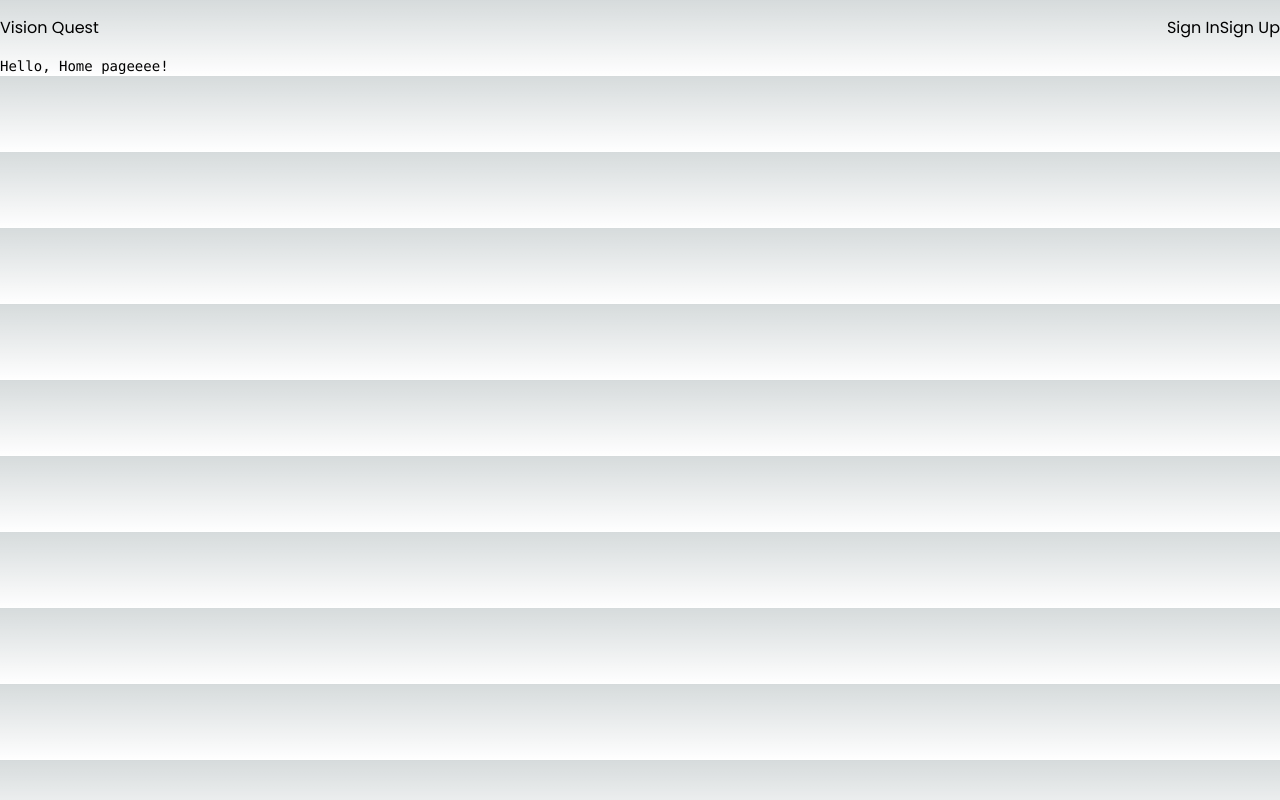
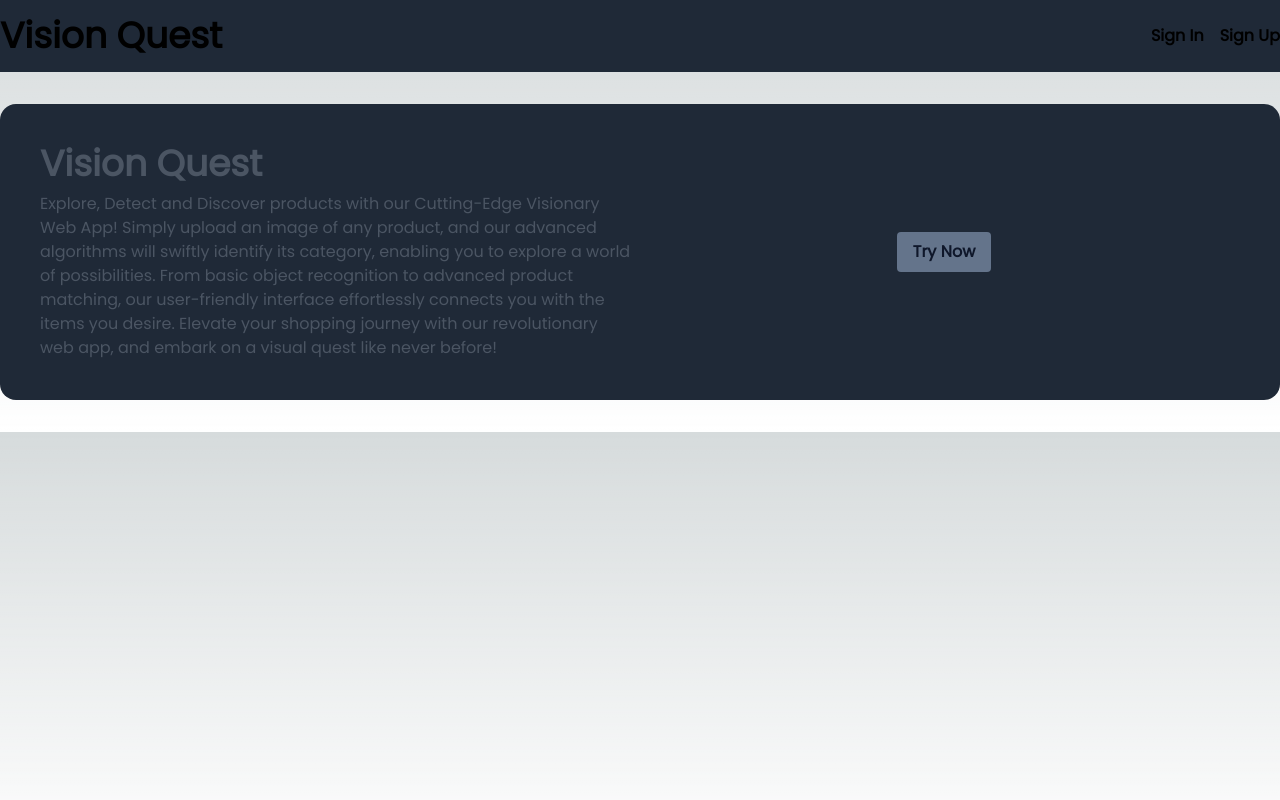
Before and after one commit to raeez21/vision_quest, a Next.js app in the folder frontend_vision_quest/: page /home in a window 1280 px wide. Built offline with nearby package versions, Linux system fonts and the light colour scheme.

Commit message:
home page initial

```diff
--- a/frontend_vision_quest/components/Header/index.js
+++ b/frontend_vision_quest/components/Header/index.js
@@ -5,10 +5,20 @@ export default function Header() {
       <>
         <header className="bg-gray-800 text-white py-4">
           <nav className="container mx-auto flex justify-between items-center">
-            <Link href="/">Vision Quest</Link>
+            <Link className="text-4xl font-bold text-white-700" href="/">Vision Quest</Link>
               <div className="space-x-4">
-                <Link href="/signin">Sign In</Link>
-                <Link href="/signup">Sign Up</Link>
+                <Link
+                    className="-mx-3 block rounded-lg px-3 py-2 text-base font-semibold leading-7 text-white-900 hover:bg-gray-50"
+                    href="/signin"
+                >
+                        Sign In
+                </Link>
+                <Link
+                    className="-mx-3 block rounded-lg px-3 py-2 text-base font-semibold leading-7 text-white-900 hover:bg-gray-50"
+                    href="/signin"
+                >
+                        Sign Up
+                </Link>
               </div>
           </nav>
         </header>
--- a/frontend_vision_quest/src/app/home/page.js
+++ b/frontend_vision_quest/src/app/home/page.js
@@ -4,10 +4,27 @@ import Header from "../../../components/Header";
 export default function Page() {
     return (
       <>
-        <Header />
-        <div className="z-10 max-w-5xl w-full items-center justify-between font-mono text-sm lg:flex">
-          <h1>Hello, Home pageeee!</h1>
+        <div>
+          <Header />
+          <main className="container mx-auto mt-8">
+            <div className="flex items-center mb-8 bg-gray-800 p-10 rounded-2xl space-x-4 ">
+              <div className="flex-1">
+                <h2 className="text-4xl font-bold text-gray-600 font-Poppins">Vision Quest</h2>
+                <p className="text-gray-600 mt-2">
+                  Explore, Detect and Discover products with our Cutting-Edge Visionary Web App!
+                  Simply upload an image of any product, and our advanced algorithms will swiftly identify its category, enabling you to explore a world of possibilities. From basic object recognition to advanced product matching, our user-friendly interface effortlessly connects you with the items you desire. Elevate your shopping journey with our revolutionary web app, and embark on a visual quest like never before!
+                </p>
+              </div>
+              <div className="flex-1 flex items-center justify-center">
+                <button className="font-bold bg-slate-500 text-slate-900 px-4 py-2 rounded">
+                  Try Now
+                </button>
+              </div>
+            </div>
+            {/* Rest of your home page content */}
+          </main>
         </div>
+
       </>
     )
   }
```
